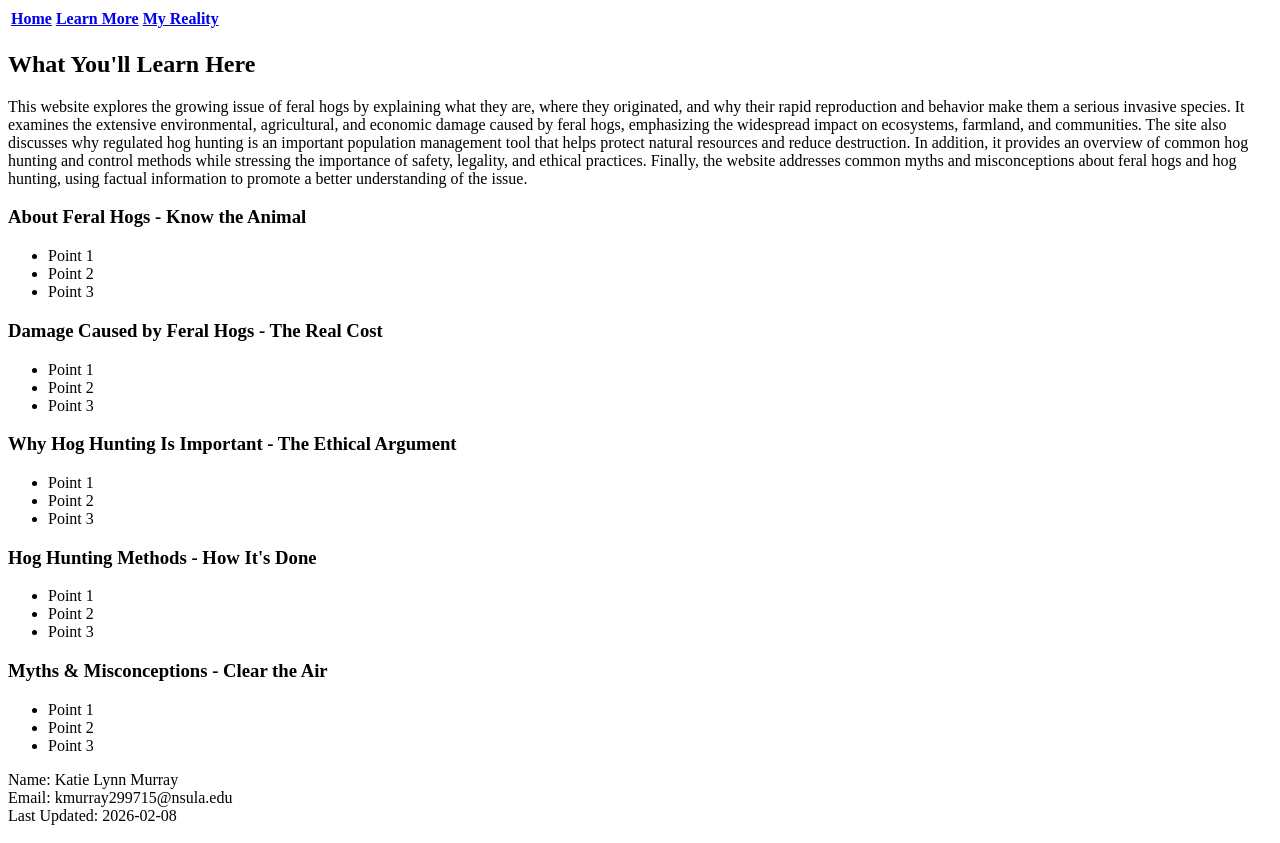
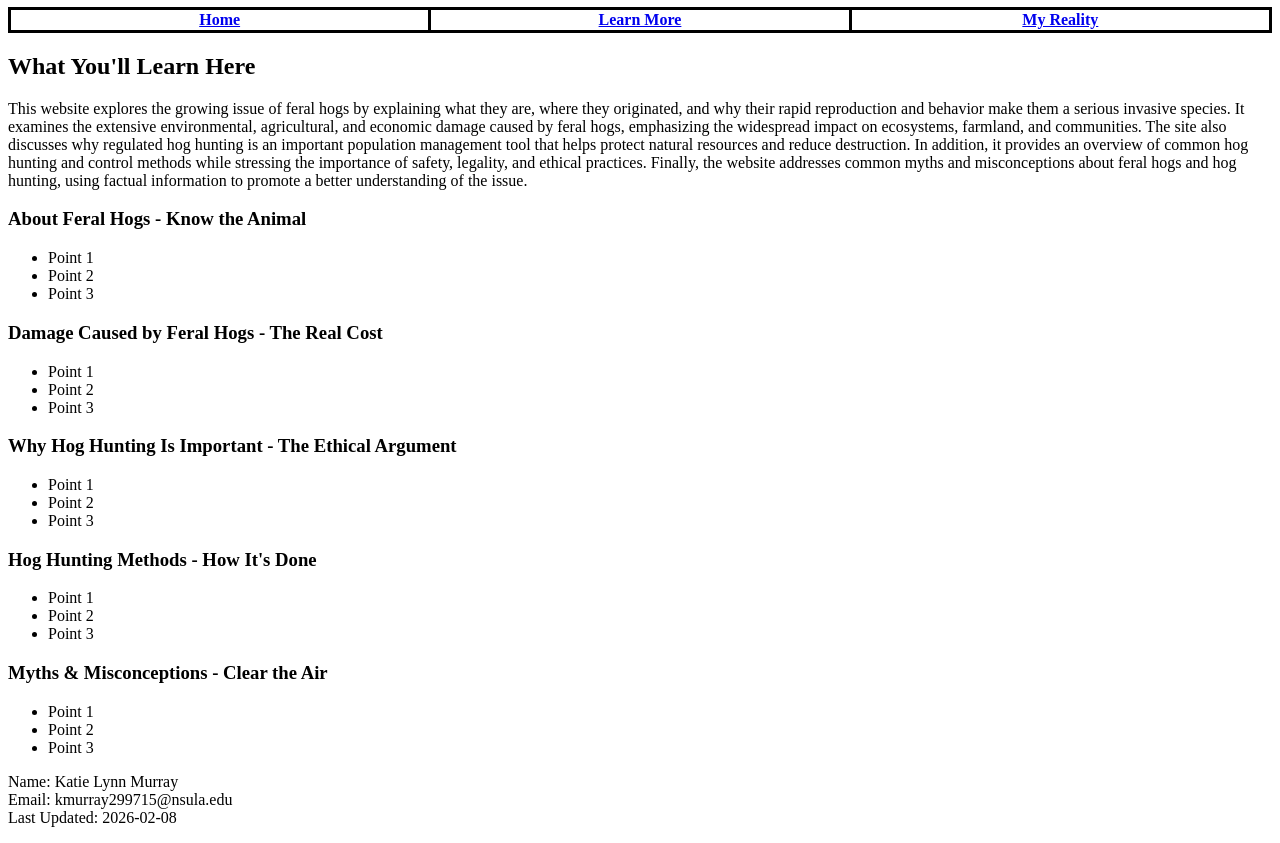
Before and after one commit to KatieLynn2004/cis3020lab, a plain HTML site: page learn.html in a window 1280 px wide. Shown: the part 73-916 px from the top of the page. Drawn offline with Linux system fonts and the light colour scheme.

Commit message:
fingers crossed

```diff
--- a/learn.html
+++ b/learn.html
@@ -10,6 +10,14 @@
         <h1>Hog Hunting: The Feral Truth</h1>
     </header>
 
+    <style>
+        table, th {
+            width: 100%;
+            table-layout: fixed;
+            border: 3px solid black;
+            border-collapse:collapse;
+        }
+    </style>
     <table>
       <tr>
         <th><a href="index.html ">Home</a></th>
```
